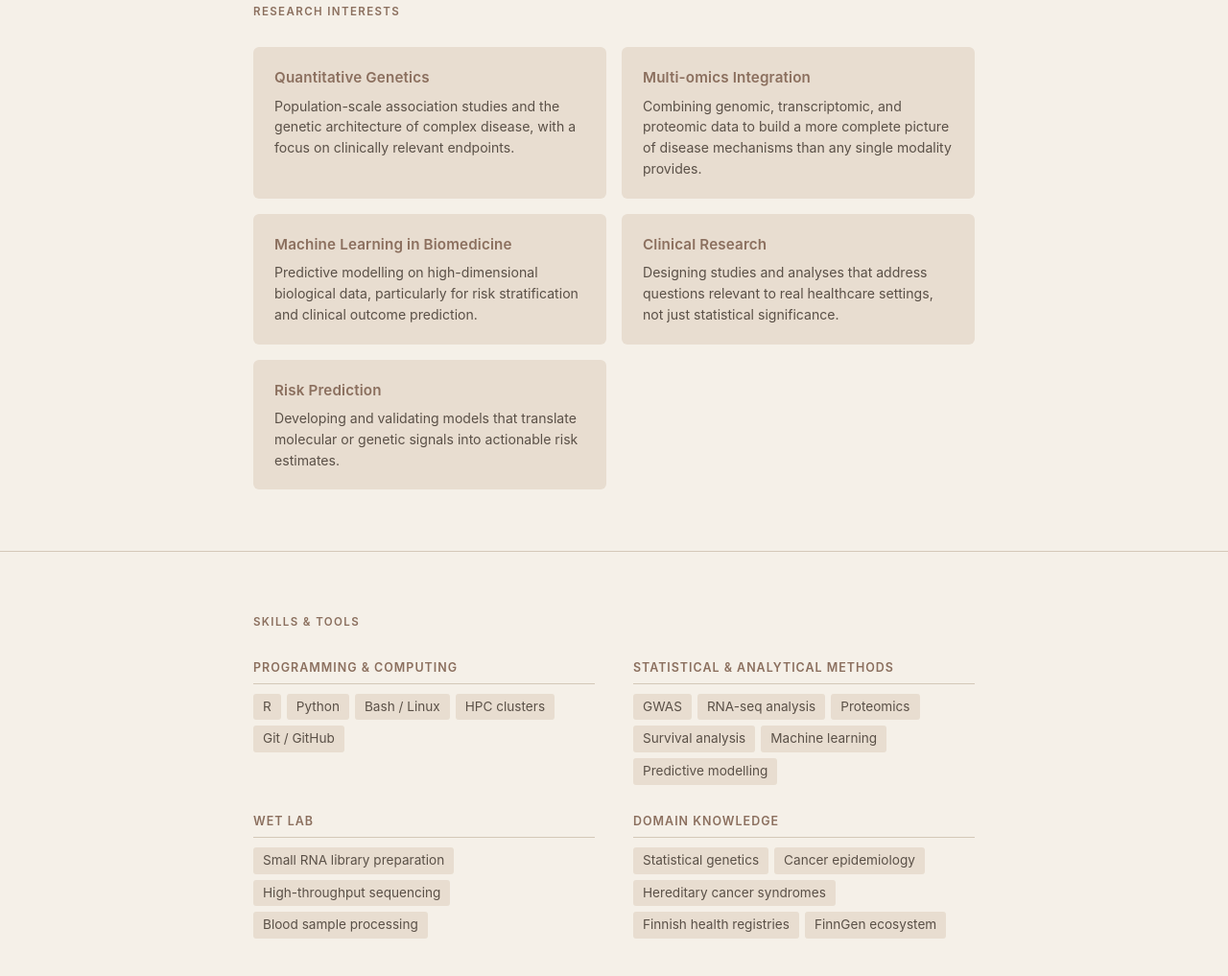
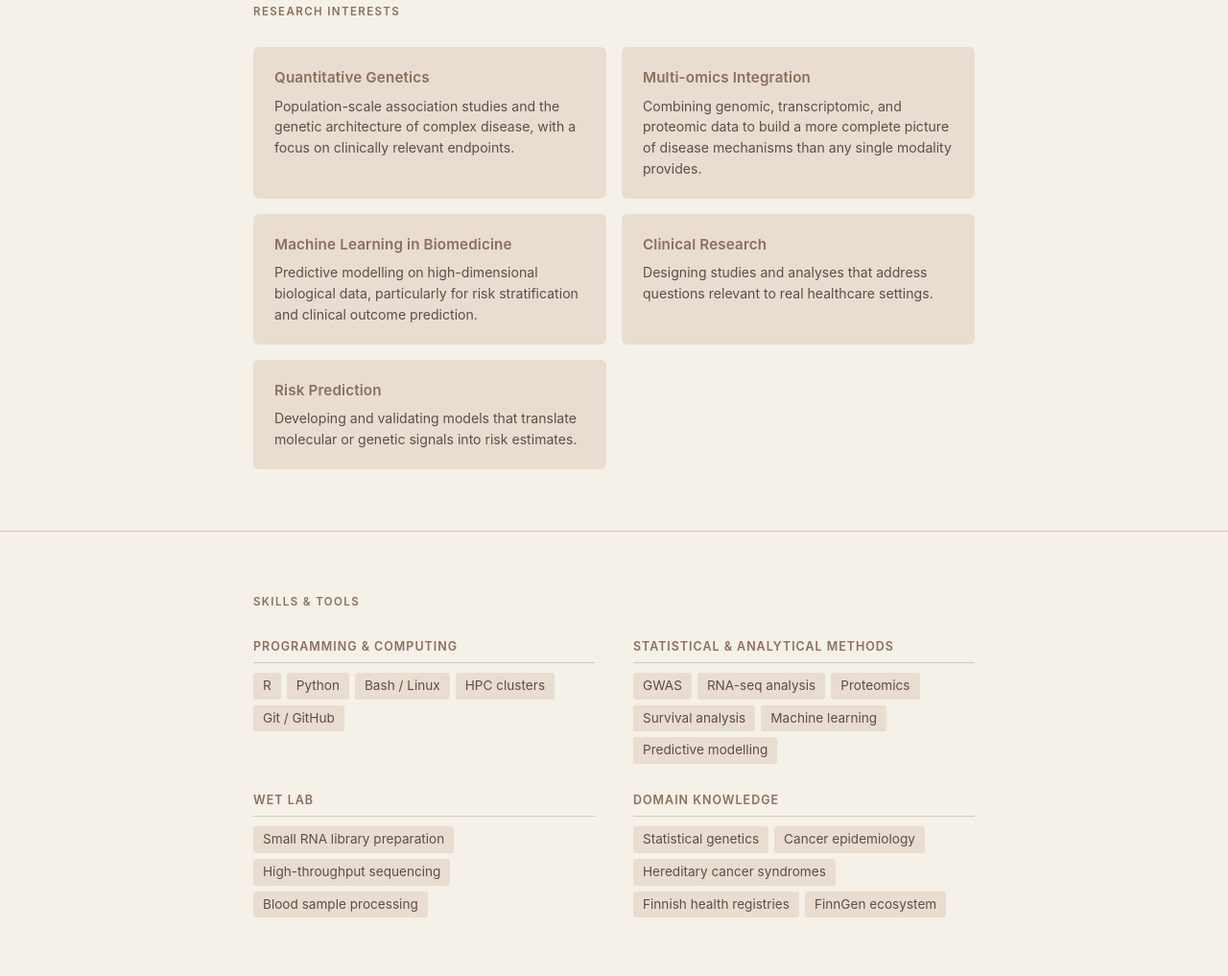
Before and after one commit to terosiev/terosiev.github.io, a plain HTML site: page index.html in a window 1280 px wide. Shown: the part 1161-2178 px from the top of the page at 96% size. Drawn offline with Linux system fonts and the light colour scheme.

Commit message:
Add files via upload

```diff
--- a/index.html
+++ b/index.html
@@ -722,11 +722,11 @@
       </div>
       <div class="interest-card">
         <h3>Clinical Research</h3>
-        <p>Designing studies and analyses that address questions relevant to real healthcare settings, not just statistical significance.</p>
+        <p>Designing studies and analyses that address questions relevant to real healthcare settings.</p>
       </div>
       <div class="interest-card">
         <h3>Risk Prediction</h3>
-        <p>Developing and validating models that translate molecular or genetic signals into actionable risk estimates.</p>
+        <p>Developing and validating models that translate molecular or genetic signals into risk estimates.</p>
       </div>
     </div>
   </div>
```
